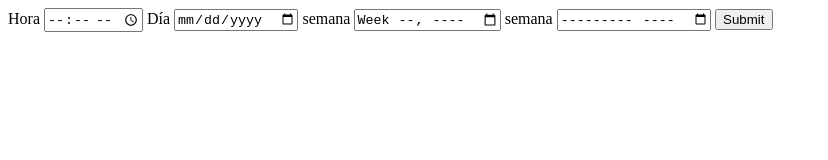
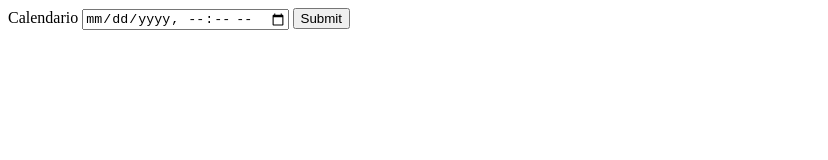
Before and after one commit to zepedamx/cursoDefinitivoDeHtmlyCss, a plain HTML site: page claseForms/Index1.html in a window 1280 px wide. Shown: the whole page, without its empty margins (0-828 px from the left). Drawn offline with Linux system fonts and the light colour scheme.

Commit message:
se modifico index1

```diff
--- a/claseForms/Index1.html
+++ b/claseForms/Index1.html
@@ -9,7 +9,7 @@
 </head>
 
 <body>
-    <form action="">
+    <!-- <form action="">
         <label for="hora">
             <span>Hora</span>
             <input type="time" id="hora" name="hora" />
@@ -27,8 +27,15 @@
             <input type="month" id="mes" name="mes" />
         </label>
         <input type="submit">
+    </form> -->
+    <form action="">
+        <label for="calendario">
+            <span>Calendario</span>
+            <input type="datetime-local" id="calendario" name="calendario">
+        </label>
+        <input type="submit">
+
     </form>
-
 </body>
 
 </html>
```
